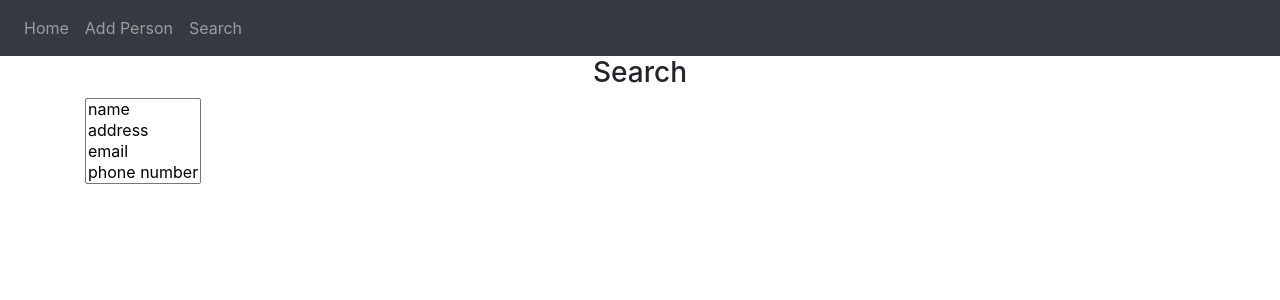
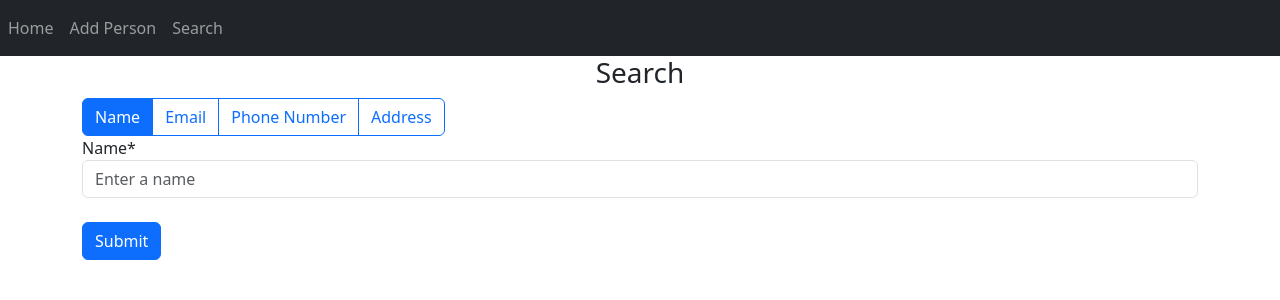
Before and after one commit to nuuenkdaniel/PhoneDirectory, a Flask app: page /search in a window 1280 px wide. Shown: the top 300 px of the page. Run offline with Flask 3, Linux system fonts and the light colour scheme; parts of the project's set-up code (start-up, migrations or seed data) failed here and were passed over; some libraries are stand-ins or nearby versions.

Commit message:
made filter buttons and fields for search

```diff
--- a/website/database.py
+++ b/website/database.py
@@ -50,5 +50,6 @@ def search(table,columns,filters):
             sql += "%s.%s = '%s'" % (table[i],columns[i],filters[i])
         else:
             sql += " AND %s.%s = '%s'" % (table[i],columns[i],filters[i])
+    # print(sql)
     cursor_object.execute(sql)
     return cursor_object.fetchall()
--- /dev/null
+++ b/website/static/search.js
@@ -0,0 +1,53 @@
+let html = "";
+$(document).ready(function() {
+    $('#filterOptions').on('change',function() {
+        html = "";
+        if(document.querySelector('#name-filter').checked) {
+            html += '<div id="name-field">\
+            <label for="name">Name*</label>\
+            <input id="name" type="text" class="form-control" placeholder="Enter a name" required>\
+            </div>';
+        }
+        else if(document.getElement) {
+            document.getElementById('name-field').remove();
+        }
+
+        if(document.querySelector('#email-filter').checked) {
+            html += '<div id="email-field">\
+            <label for="email">Email*</label>\
+            <input id="email" type="email" class="form-control" placeholder="Enter an email" required>\
+            </div>'
+        }
+        else if(document.getElementById('email-field') !== null) {
+            document.getElementById('email-field').remove();
+        }
+
+        if(document.querySelector('#number-filter').checked) {
+            html += '<div id="number-field">\
+            <label for="number">Phone Number*</label>\
+            <input id="number" type="tel" class="form-control" placeholder="Enter a phone number" required>\
+            </div>'
+        }
+        else if(document.getElementById('number-field') !== null) {
+            document.getElementById('number-field').remove();
+        }
+
+        if(document.querySelector('#address-filter').checked) {
+            html += '<div id="address-field">\
+            <label for="street-address">Street Address*</label>\
+            <input id="street-address" type="text" class="form-control" placeholder="Enter the street address" required>\
+            <label for="city">City*</label>\
+            <input id="city" type="text" class="form-control" placeholder="Enter the city" required>\
+            <label for="state">State*</label>\
+            <input id="state" type="text" class="form-control" placeholder="Enter the state" required>\
+            <label for="zip">Zip*</label>\
+            <input id="zip" type="number" class="form-control" placeholder="Enter the zipcode" required>\
+            </div>'
+        }
+        else if(document.getElementById('address-field') !== null) {
+            document.getElementById('address-field').remove();
+        }
+
+        document.getElementById('search-fields').innerHTML = html;
+    });
+});
--- a/website/templates/base.html
+++ b/website/templates/base.html
@@ -4,9 +4,9 @@
     <meta charset="UTF-8">
     <meta name="viewport" content="width=device-width, initial-scale=1.0">
     <link
-    rel="stylesheet"
-      href="https://stackpath.bootstrapcdn.com/bootstrap/4.4.1/css/bootstrap.min.css"
-      integrity="sha384-Vkoo8x4CGsO3+Hhxv8T/Q5PaXtkKtu6ug5TOeNV6gBiFeWPGFN9MuhOf23Q9Ifjh"
+      rel="stylesheet"
+      href="https://cdn.jsdelivr.net/npm/bootstrap@5.3.1/dist/css/bootstrap.min.css"
+      integrity="sha384-4bw+/aepP/YC94hEpVNVgiZdgIC5+VKNBQNGCHeKRQN+PtmoHDEXuppvnDJzQIu9"
       crossorigin="anonymous"
     />
     <link
@@ -18,7 +18,7 @@
 </head>
 <body>
     <nav class="navbar navbar-expand-lg navbar-dark bg-dark">
-        <button class="navbar-toggler" type="button" data-toggle="collapse" data-target="#navbar">
+        <button title="navbar" class="navbar-toggler" type="button" data-toggle="collapse" data-target="#navbar">
             <span class="navbar-toggler-icon"></span>
         </button>
         <div class="collapse navbar-collapse" id="navbar">
@@ -30,13 +30,11 @@
         </div>
     </nav>
 
-    <div class ="container">{% block content %} {% endblock %}</div>
-
     <script
-      src="https://code.jquery.com/jquery-3.2.1.slim.min.js"
-      integrity="sha384-KJ3o2DKtIkvYIK3UENzmM7KCkRr/rE9/Qpg6aAZGJwFDMVNA/GpGFF93hXpG5KkN"
-      crossorigin="anonymous"
-    ></script>
+      src="https://code.jquery.com/jquery-3.5.1.min.js"
+      integrity="sha256-9/aliU8dGd2tb6OSsuzixeV4y/faTqgFtohetphbbj0="
+      crossorigin="anonymous">
+    </script>
     <script
       src="https://cdnjs.cloudflare.com/ajax/libs/popper.js/1.12.9/umd/popper.min.js"
       integrity="sha384-ApNbgh9B+Y1QKtv3Rn7W3mgPxhU9K/ScQsAP7hUibX39j7fakFPskvXusvfa0b4Q"
@@ -47,5 +45,12 @@
       integrity="sha384-JZR6Spejh4U02d8jOt6vLEHfe/JQGiRRSQQxSfFWpi1MquVdAyjUar5+76PVCmYl"
       crossorigin="anonymous"
     ></script>
+    <script
+    src="https://cdn.jsdelivr.net/npm/bootstrap@5.3.1/dist/js/bootstrap.bundle.min.js"
+    integrity="sha384-HwwvtgBNo3bZJJLYd8oVXjrBZt8cqVSpeBNS5n7C8IVInixGAoxmnlMuBnhbgrkm"
+    crossorigin="anonymous"
+    ></script>
+
+    <div class ="container">{% block content %} {% endblock %}</div>
 </body>
 </html>
--- a/website/templates/search.html
+++ b/website/templates/search.html
@@ -3,15 +3,27 @@
 {% block title %}Search{% endblock %}
 
 {% block content %}
+<script src="../static/search.js"></script>
 <form method="GET">
     <h3 align="center">Search</h3>
-    <select align="center" class="form-select form-select-lg mb-3" size="4" multiple>
-        <option value="name">name</option>
-        <option value="address">address</option>
-        <option value="email">email</option>
-        <option value="phone-number">phone number</option>
-    </select>
+    <div id="filterOptions" class="btn-group" role="group">
+        <input type="checkbox" class="btn-check" id="name-filter" checked autocomplete="off">
+        <label class="btn btn-outline-primary" for="name-filter">Name</label>
+        <input type="checkbox" class="btn-check" id="email-filter" autocomplete="off">
+        <label class="btn btn-outline-primary" for="email-filter">Email</label>
+        <input type="checkbox" class="btn-check" id="number-filter" autocomplete="off">
+        <label class="btn btn-outline-primary" for="number-filter">Phone Number</label>
+        <input type="checkbox" class="btn-check" id="address-filter" autocomplete="off">
+        <label class="btn btn-outline-primary" for="address-filter">Address</label>
+    </div>
+    <div id="search-fields" class="form-group">
+        <div id="name-field">
+            <label for="name">Name*</label>
+            <input id="name" type="text" class="form-control" placeholder="Enter a name" required>
+        </div>
+    </div>
+    <br/>
+    <button type="submit" class="btn btn-primary">Submit</button>
 </form>
-<div id="name-field">
 </div>
 {% endblock %}
--- a/website/views.py
+++ b/website/views.py
@@ -4,6 +4,8 @@ views = Blueprint('views',__name__)
 
 @views.route('/')
 def home():
+    from website.database import search
+    print(search(["address"],["name"],["Daniel Lew"]))
     return render_template("home.html")
 
 @views.route('/add-person', methods=['GET','POST'])
@@ -21,6 +23,9 @@ def add_person():
 
     return render_template("add_person.html")
 
-@views.route('/search')
+@views.route('/search', methods=['GET','POST'])
 def search_by_name():
+    if request.method == 'POST':
+        from website.database import search
+        request.form.get()
     return render_template("search.html")
```
Also changed, not shown: website/templates/add_person.html (+5 -5 lines).
